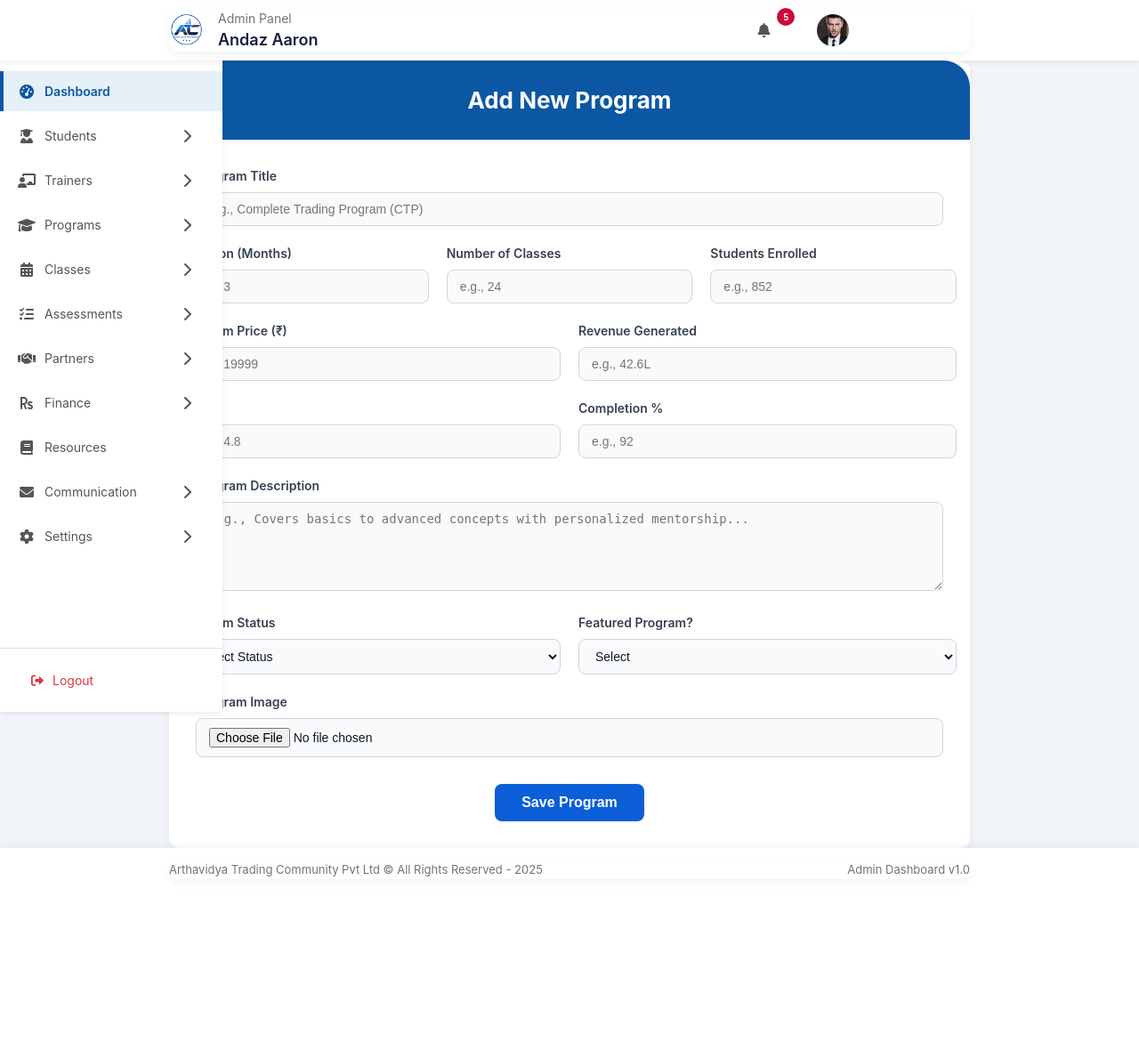
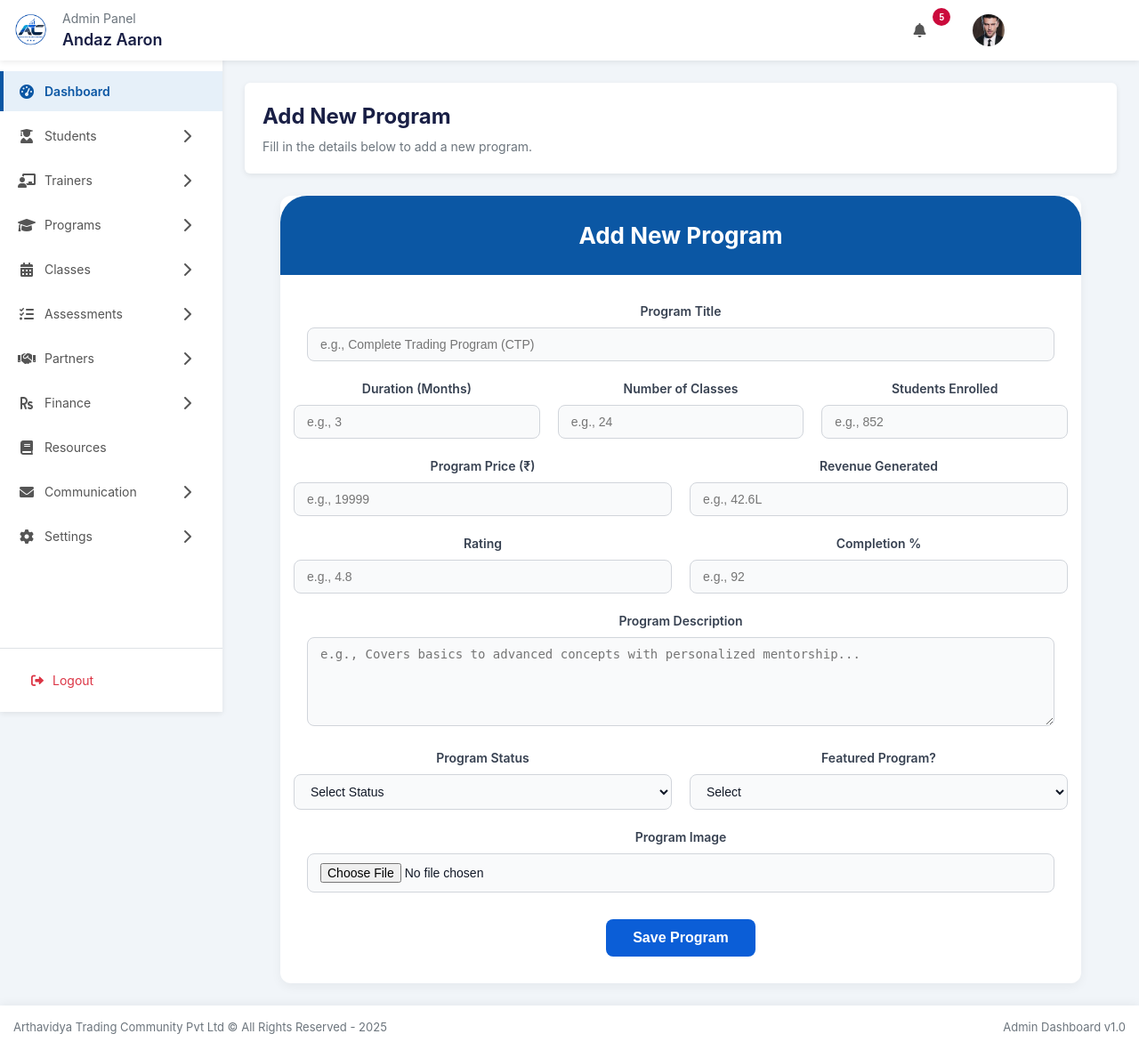
Before and after one commit to krishnashisbiswal/trading, a Django app: page /admin_program_add in a window 1280 px wide. Shown: the whole page at 89% size. Before the commit the page ends 985 px from the top, so only its background shows below. Run offline with Django 5.2, Linux system fonts and the light colour scheme; some libraries are stand-ins or nearby versions.

Commit message:
modified

```diff
--- a/SMMS/templates/admin-payments.html
+++ b/SMMS/templates/admin-payments.html
@@ -946,7 +946,6 @@
     </div>
 
     <!-- Scripts -->
-    <script src="{% static 'js/admin.js' %}"></script>
     <script src="{% static 'js/admin-sidebar.js' %}"></script>
     <script src="https://cdnjs.cloudflare.com/ajax/libs/Chart.js/2.9.4/Chart.min.js"></script>
     <script>
--- a/SMMS/templates/admin-program-add.html
+++ b/SMMS/templates/admin-program-add.html
@@ -14,7 +14,7 @@
         padding:25px 0;
 
     }
-    .container {
+    .container-x {
       background-color: #ffffff;
       border-radius: 12px;
       box-shadow: 0 4px 12px rgba(0,0,0,0.05);
@@ -29,7 +29,6 @@
       font-size: 26px;
       font-weight: 700;
       color: #ffffff;
-      text-align: center;
     }
     .form-group {
       margin-bottom: 20px;
@@ -90,8 +89,18 @@
   </style>
 </head>
 <body class="admin-body">
-<div class="container">
-            <div class="color">
+<div class="admin-main">
+    <section class="page-header">
+      <div class="header-content">
+        <div class="page-title">
+          <h1>Add New Program</h1>
+          <p>Fill in the details below to add a new program.</p>
+        </div>
+    </div>
+    </section>
+<div class="container-x">
+<center>
+  <div class="color">
     <h1>Add New Program</h1></div>
 <div class="box">
   <form id="add-program-form">
@@ -171,8 +180,9 @@
     <div class="actions">
       <button type="button" onclick="submitProgram()">Save Program</button>
     </div>
-
+  </center>
   </form>
+</div>
 </div>
 </div>
 {% block footer%}
--- a/SMMS/templates/base.html
+++ b/SMMS/templates/base.html
@@ -109,7 +109,7 @@
         <aside class="admin-sidebar">
             <nav class="sidebar-nav">
                 <ul>
-                    <li class="active">
+                    <li class='active'>
                         <a href="{% url 'admin_dashboard' %}">
                             <i class="fas fa-tachometer-alt"></i>
                             <span>Dashboard</span>
@@ -215,7 +215,7 @@
                         </a>
                         <ul class="submenu">
                             <li><a href="{% url 'admin_announcements' %}">Announcements</a></li>
-                            <li><a href="{% url 'admin_payments' %}admin-email-campaigns.html">Email Campaigns</a></li>
+                            {% comment %} <li><a href="admin-email-campaigns.html">Email Campaigns</a></li> {% endcomment %}
                             <li><a href="{% url 'support_ticket' %}">Support Tickets</a></li>
                         </ul>
                     </li>
@@ -226,9 +226,9 @@
                             <i class="fas fa-chevron-right submenu-indicator"></i>
                         </a>
                         <ul class="submenu">
-                            <li><a href="admin-general-settings.html">General Settings</a></li>
+                            {% comment %} <li><a href="admin-general-settings.html">General Settings</a></li> {% endcomment %}
                             <li><a href="{% url "admin_user" %}">User Management</a></li>
-                            <li><a href="admin-site-settings.html">Site Settings</a></li>
+                            {% comment %} <li><a href="admin-site-settings.html">Site Settings</a></li> {% endcomment %}
                         </ul>
                     </li>
                 </ul>
```
